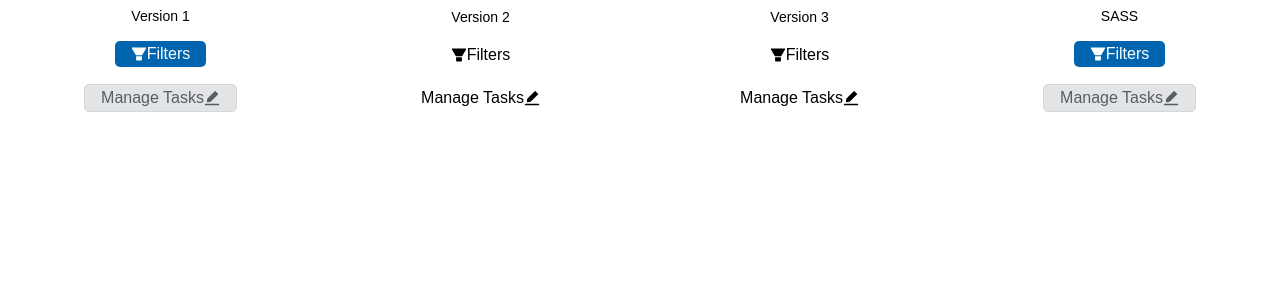
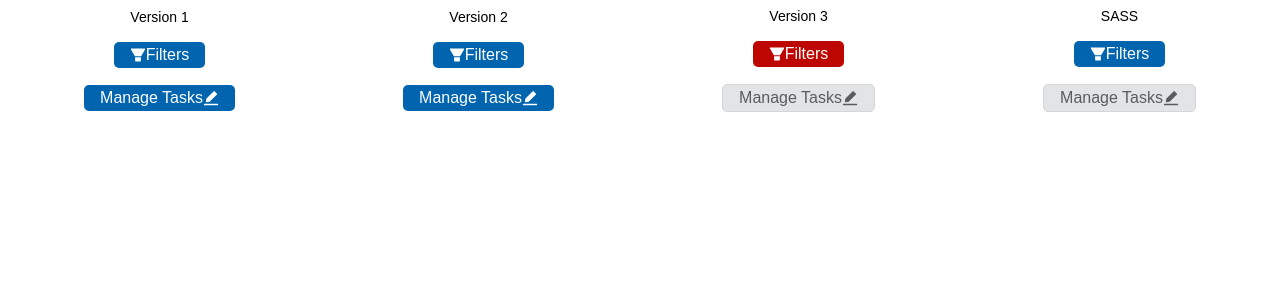
Before and after one commit to stacey-ng/styling-demo, a React (Create React App) app: page / in a window 1280 px wide. Shown: the top 300 px of the page. Built offline with nearby package versions, Linux system fonts and the light colour scheme; the HTML template or start-up script is replaced by a standard one.

Commit message:
added new themes to style.js

```diff
--- a/src/App.js
+++ b/src/App.js
@@ -2,8 +2,8 @@
 import SCStyledButton from './styled-components/SCStyledButton';
 import SassStyledButton from './sass/SassStyledButton';
 import { FilterFilled, EditFilled } from '@ant-design/icons';
+
 function App() {
-
   return (
     <div className="App">
       <div className="container v1">
@@ -46,13 +46,14 @@
         <SCStyledButton
           submit
           activatable
+          theme="solidRed"
         >
           <FilterFilled/>
           Filters
         </SCStyledButton>
         <SCStyledButton
           activatable
-          theme="gray"
+          theme="invertedRed"
         >
           Manage Tasks
           <EditFilled />
--- a/src/styled-components/SCStyledButton.jsx
+++ b/src/styled-components/SCStyledButton.jsx
@@ -16,6 +16,7 @@
     onClick && onClick();
     activatable && setIsActive(!isActive);
   };
+  console.log(children);
 
   return (
     <Button
--- a/src/styled-components/style.js
+++ b/src/styled-components/style.js
@@ -1,44 +1,42 @@
-
-
 import styled, { css } from 'styled-components';
-import { primaryBlue, neutral } from '../styled-components/colors';
+import { primaryBlue, neutral, red } from '../styled-components/colors';
 
 // VERSION 1: STRING TRANSPLANTS
-const inactiveStyleTypes = {
-    primary: `
-        color: ${neutral[1]};
-        background: ${primaryBlue[5]};
+// const inactiveStyleTypes = {
+//     primary: `
+//         color: ${neutral[1]};
+//         background: ${primaryBlue[5]};
 
-        &:hover {
-            background: ${primaryBlue[7]};
-        }
-    `,
-    secondary: `
-        color: ${neutral[12]};
-        background: ${neutral[5]};
-        border: 1px solid ${neutral[6]};
+//         &:hover {
+//             background: ${primaryBlue[7]};
+//         }
+//     `,
+//     secondary: `
+//         color: ${neutral[12]};
+//         background: ${neutral[5]};
+//         border: 1px solid ${neutral[6]};
 
-        &:hover {
-            background: ${neutral[7]};
-        }
-    `,
-};
+//         &:hover {
+//             background: ${neutral[7]};
+//         }
+//     `,
+// };
 
-const activeStyleTypes = {
-    primary: `
-        color: ${neutral[1]};
-        background: ${primaryBlue[7]};
-    `,
-    secondary: `
-        color: ${primaryBlue[5]};
-        background: ${primaryBlue[1]};
-        border: 1px solid ${primaryBlue[5]};
+// const activeStyleTypes = {
+//     primary: `
+//         color: ${neutral[1]};
+//         background: ${primaryBlue[7]};
+//     `,
+//     secondary: `
+//         color: ${primaryBlue[5]};
+//         background: ${primaryBlue[1]};
+//         border: 1px solid ${primaryBlue[5]};
 
-        &:hover {
-            background: ${primaryBlue[3]};
-        }
-    `
-}
+//         &:hover {
+//             background: ${primaryBlue[3]};
+//         }
+//     `
+// }
 
 // =====================================
 
@@ -63,85 +61,90 @@
 // `;
 
 // VERSION 1 & 2
-export const Button = styled.button`
-  /* Auto Layout */
+// export const Button = styled.button`
+//   display: flex;
+//   justify-content: center;
+//   align-items: center;
+//   padding: 0.25rem 1rem;
 
-  display: flex;
-  /* flex-direction: column; */
-  justify-content: center;
-  align-items: center;
-  padding: 4px 16px;
+//   flex: none;
+//   order: 2;
+//   flex-grow: 0;
+//   margin: 0 0.5rem;
+//   border-radius: 5px;
 
-  /* Inside Auto Layout */
+//   font-size: 1rem;
 
-  flex: none;
-  order: 2;
-  flex-grow: 0;
-  margin: 0px 8px;
-  border-radius: 5px;
+//   &:hover {
+//     cursor: pointer;
+//   }
 
-  font-size: 16px;
 
-  &:hover {
-    cursor: pointer;
-  }
+//   ${({primary}) => primary ? primaryStyle : secondaryStyle}
+// `;
 
-  ${({isActive, styleType}) => isActive ? activeStyleTypes[styleType] : inactiveStyleTypes[styleType]}
-
-`;
-
-export default Button;
-
+// export default Button;
+// ${({isActive, styleType}) => isActive ? activeStyleTypes[styleType] : inactiveStyleTypes[styleType]}
 // VERSION 2
+// primaryStyle & secondaryStyle both reference the isActive prop, but neither
+// is connected to <SCStyledButton /> directly.
+// The css`` TTL function below acts as the connector between the component's props
+// and primaryStyle & secondaryStyle.
 // ${({primary}) => primary ? primaryStyle : secondaryStyle}
 
+// ========================================
+
 // VERSION 3
-// export const Button = styled.button(({isActive, theme, red}) => { // styled.button() same as styled.button``
-//     const defaultTheme = {
-//         text: neutral[1],
-//         bg: isActive ? primaryBlue[7] : primaryBlue[5],
-//         hover: primaryBlue[7],
-//         border: "none"
-//     };
+export const Button = styled.button(({isActive, theme}) => { // styled.button() same as styled.button``
+    const defaultTheme = {
+        text: neutral[1],
+        bg: isActive ? primaryBlue[7] : primaryBlue[5],
+        hover: primaryBlue[7],
+        border: "none"
+    };
 
-//     const otherThemes = {
-//         gray: {
-//             text: isActive ? primaryBlue[5] : neutral[12],
-//             bg: isActive ? primaryBlue[1] : neutral[5],
-//             border: `1px solid ${isActive ? primaryBlue[5] : neutral[6]}`,
-//             hover: isActive ? primaryBlue[3] : neutral[7]
-//         }
-//     }
-//     const { text, bg, border, hover } = Object.assign({}, defaultTheme, theme && otherThemes[theme]);
+    const otherThemes = {
+        solidRed: {
+            bg: isActive ? red[7] : red[5],
+            hover: red[7],
+        },
+        invertedBlue: {
+            text: isActive ? primaryBlue[5] : neutral[12],
+            bg: isActive ? primaryBlue[1] : neutral[5],
+            border: `1px solid ${isActive ? primaryBlue[5] : neutral[6]}`,
+            hover: isActive ? primaryBlue[3] : neutral[7]
+        },
+        invertedRed: {
+            text: isActive ? red[5] : neutral[12],
+            bg: isActive ? red[1] : neutral[5],
+            border: `1px solid ${isActive ? red[5] : neutral[6]}`,
+            hover: isActive ? red[3] : neutral[7]
+        }
+    }
+    const { text, bg, border, hover } = Object.assign({}, defaultTheme, theme && otherThemes[theme]);
 
-//     const obj = Object.assign({}, defaultTheme, theme && otherThemes[theme]);
 
-//     return css`
-//         /* Auto Layout */
+    return css`
+        display: flex;
+        justify-content: center;
+        align-items: center;
+        padding: 0.25rem 1rem;
 
-//         display: flex;
-//         /* flex-direction: column; */
-//         justify-content: center;
-//         align-items: center;
-//         padding: 4px 16px;
+        flex: none;
+        order: 2;
+        flex-grow: 0;
+        margin: 0 0.5rem;
+        border-radius: 5px;
 
-//         /* Inside Auto Layout */
+        font-size: 1rem;
 
-//         flex: none;
-//         order: 2;
-//         flex-grow: 0;
-//         margin: 0px 8px;
-//         border-radius: 5px;
+        color: ${text};
+        background: ${bg};
+        border: ${border};
 
-//         font-size: 16px;
-
-//         color: ${text};
-//         background: ${bg};
-//         border: ${border};
-
-//         &:hover {
-//             cursor: pointer;
-//             background: ${hover};
-//         }
-//     `
-// });
+        &:hover {
+            cursor: pointer;
+            background: ${hover};
+        }
+    `
+});
```
